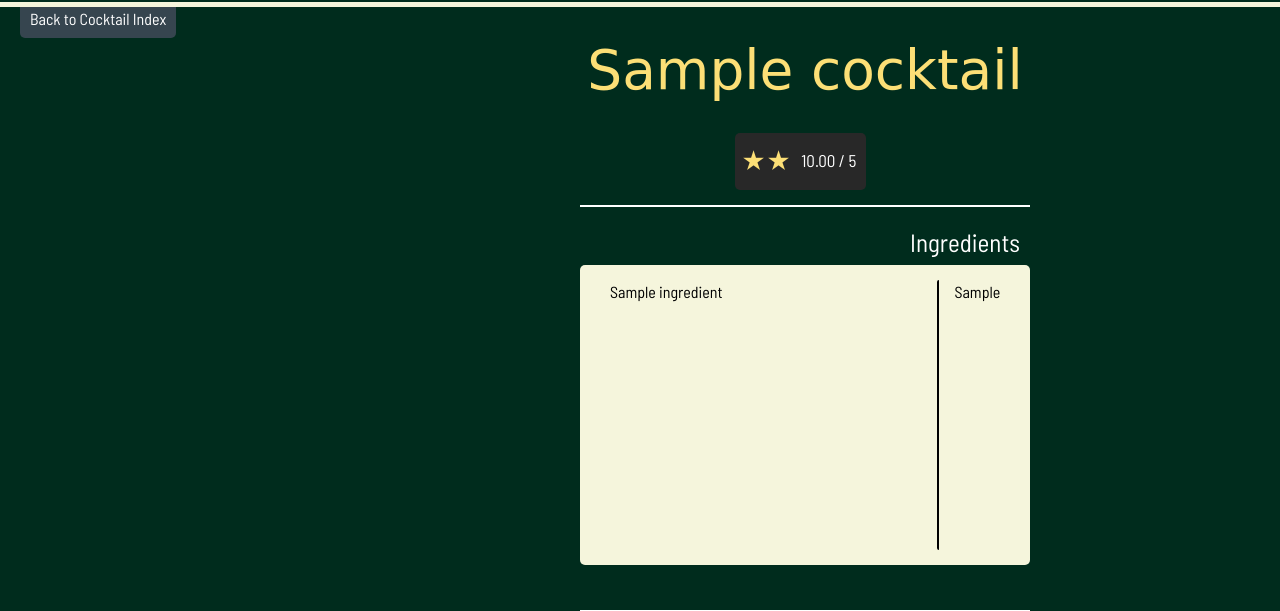
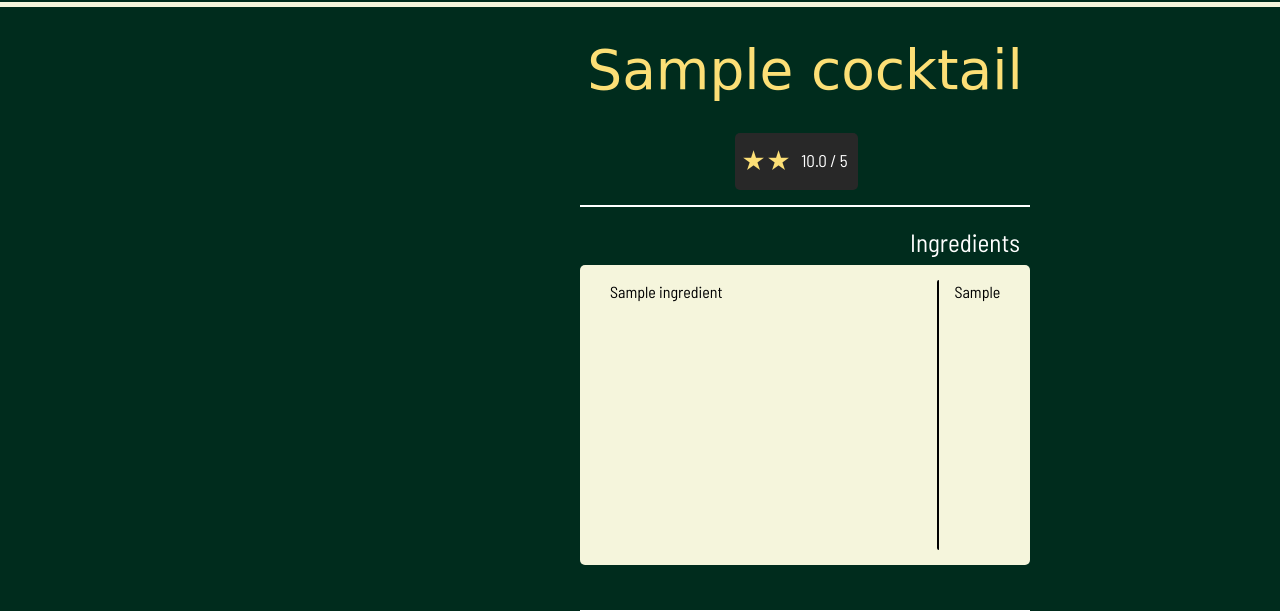
Before and after one commit to xNatthapol/SIP, a Django app: page /SIP/cocktail/1/ in a window 1280 px wide. Shown: the part 103-714 px from the top of the page. Run offline with Django 4.2, Linux system fonts and the light colour scheme; data comes from the database, SQL or seed files in the repository; tables that the repository leaves empty hold one stand-in row (values such as "Sample post"); grey boxes marked "Sample" are stand-in pictures; parts of the project's set-up code (start-up, migrations or seed data) failed here and were passed over; some libraries are stand-ins or nearby versions; some web fonts are replaced.

Commit message:
fixing some HTML and star function

```diff
--- a/SIP/templates/sip/cocktail_detail.html
+++ b/SIP/templates/sip/cocktail_detail.html
@@ -239,7 +239,7 @@
     <title>{{ cocktail.name }} Detail</title>
 </head>
 <body>
-    <a href="{% url 'index' %}" class="text" id="back-butt">Back to Cocktail Index</a>
+{#    <a href="{% url 'index' %}" class="text" id="back-butt">Back to Cocktail Index</a>#}
 
     <!-- Text and ingredients block -->
     <div class="text-ingre">
--- a/SIP/templates/sip/index.html
+++ b/SIP/templates/sip/index.html
@@ -82,10 +82,10 @@
                         <h2 class="text">{{ cocktail.name }}</h2>
                         {% if cocktail.average_score %}
                         <div class="star-rating">
-                            {% for _ in star_rating.0|default:0|yesno:"no,yes" %}
+                            {% for _ in cocktail.average_score.0|default:0|yesno:"no,yes" %}
                                 <span class="star">&#9733;</span>
                             {% endfor %}
-                            {% if star_rating.1 %}
+                            {% if cocktail.average_score.1 %}
                                 <span class="star half">&#9733;</span>
                             {% endif %}
                         </div>
--- a/SIP/views/cocktail_detail_view.py
+++ b/SIP/views/cocktail_detail_view.py
@@ -16,10 +16,8 @@ class CocktailDetailView(View):
         # Fetch reviews for the cocktail
         reviews = Review.objects.filter(cocktail=cocktail)
         # Calculate average score for the cocktail
-        queryset = Star.objects.filter(cocktail=cocktail).annotate(
-            avg_score=Avg('score', output_field=DecimalField(decimal_places=2,
-                                                             max_digits=3)))
-        average_score = round(queryset.values('avg_score').first()['avg_score'], 2) if queryset else None
+        queryset = Star.objects.filter(cocktail=cocktail).aggregate(Avg('score'))['score__avg']
+        average_score = round(queryset, 2) if queryset else None
         rating = self.calculate_star_rating(average_score)
 
         # Initialize the forms
```
Also changed, not shown: SIP/views/index_view.py (+5 -2 lines).
